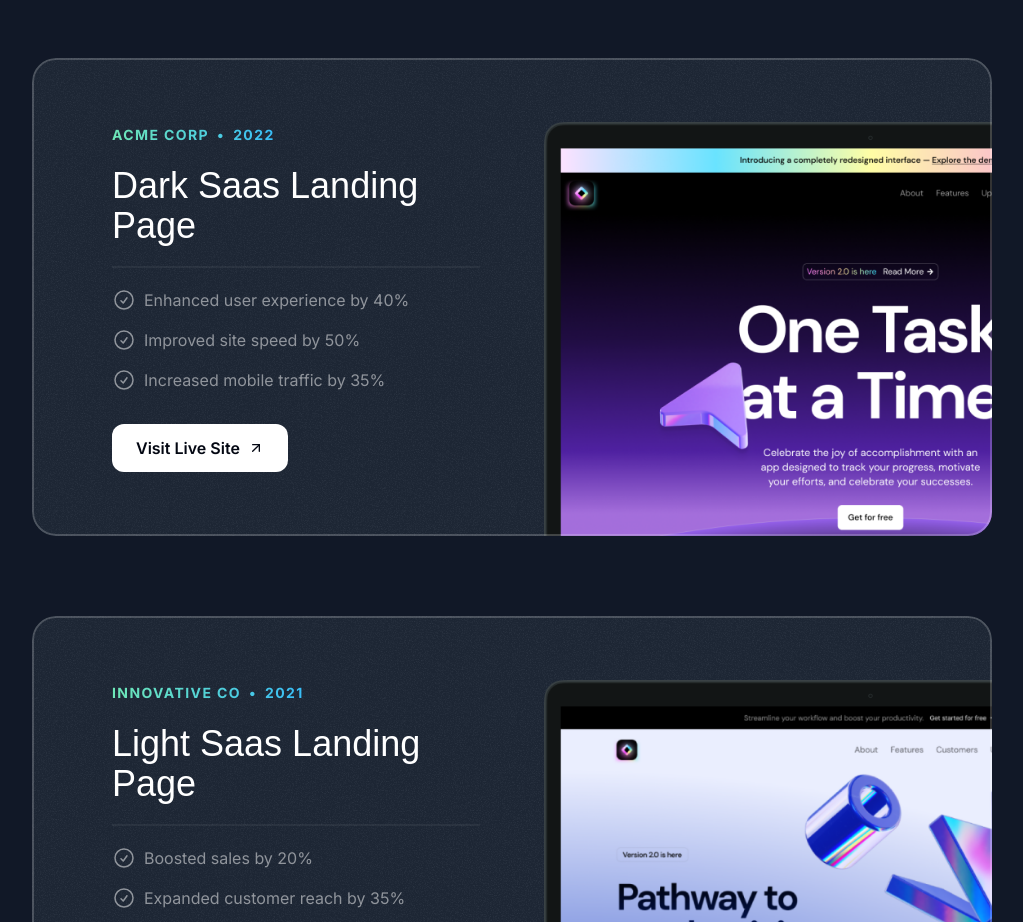
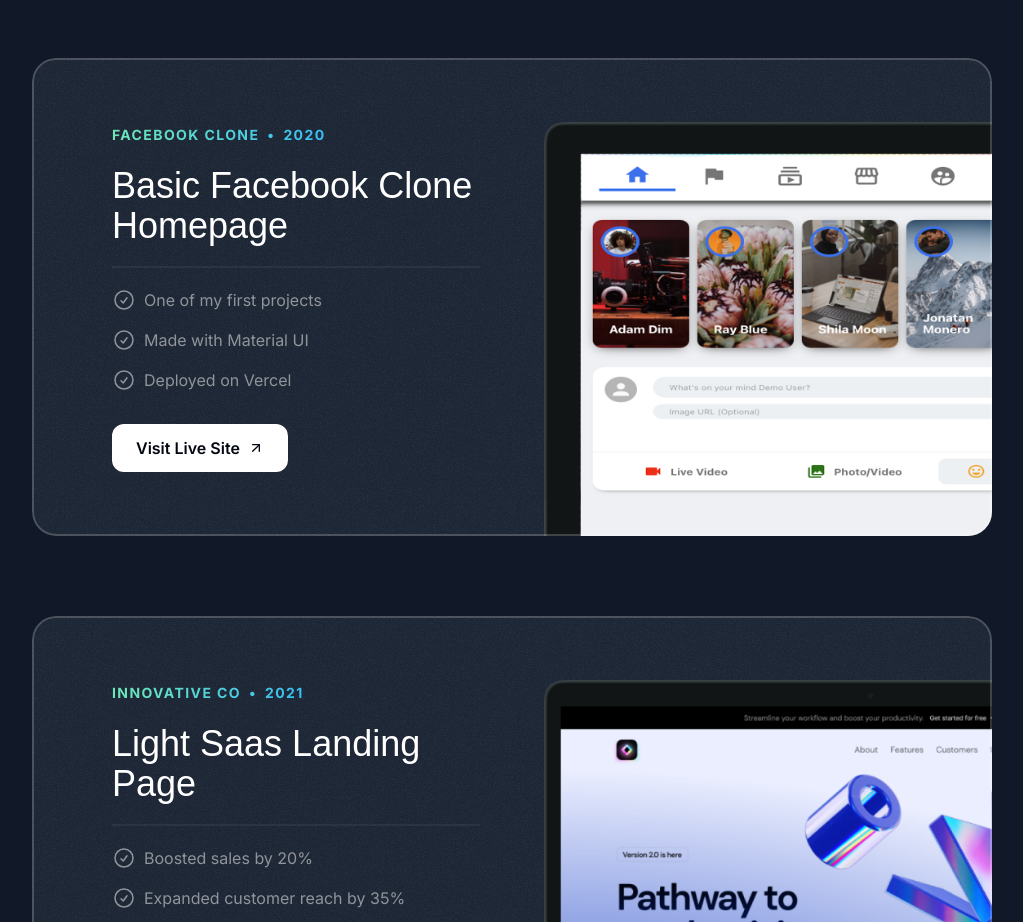
Before and after one commit to JonyKapash/Personal-Portfolio, a Next.js app: page / in a window 1280 px wide. Shown: the part 1160-2082 px from the top of the page, without its empty margins (128-1151 px from the left). Built offline with nearby package versions, Linux system fonts and the light colour scheme; a web font is replaced by a local one.

Commit message:
Replace dark SaaS landing page with Facebook clone project in Projects section. Add new project image and update project details including title, year, results, and link.

```diff
--- a/src/sections/Projects.tsx
+++ b/src/sections/Projects.tsx
@@ -3,26 +3,24 @@
 import { Card } from "@/components/Card";
 import { SectionHeader } from "@/components/SectionHeader";
 
-import darkSaasLandingPage from "@/assets/images/dark-saas-landing-page.png";
+import facebookClone from "@/assets/images/facebook_Clone_frame.png";
 import lightSaasLandingPage from "@/assets/images/light-saas-landing-page.png";
 import aiStartupLandingPage from "@/assets/images/ai-startup-landing-page.png";
 import CheckCircleIcon from "@/assets/icons/check-circle.svg";
 import ArrowUpRightIcon from "@/assets/icons/arrow-up-right.svg";
 
-
-
 const portfolioProjects = [
   {
-    company: "Acme Corp",
-    year: "2022",
-    title: "Dark Saas Landing Page",
+    company: "FaceBook clone",
+    year: "2020",
+    title: "Basic Facebook Clone Homepage",
     results: [
-      { title: "Enhanced user experience by 40%" },
-      { title: "Improved site speed by 50%" },
-      { title: "Increased mobile traffic by 35%" },
+      { title: "One of my first projects" },
+      { title: "Made with Material UI" },
+      { title: "Deployed on Vercel" },
     ],
-    link: "https://youtu.be/4k7IdSLxh6w",
-    image: darkSaasLandingPage,
+    link: "https://facebook-clone-otb73myja-yonatans-projects-a343b131.vercel.app",
+    image: facebookClone,
   },
   {
     company: "Innovative Co",
```
Also changed, not shown: src/assets/images/facebook_Clone_frame.png (added).
